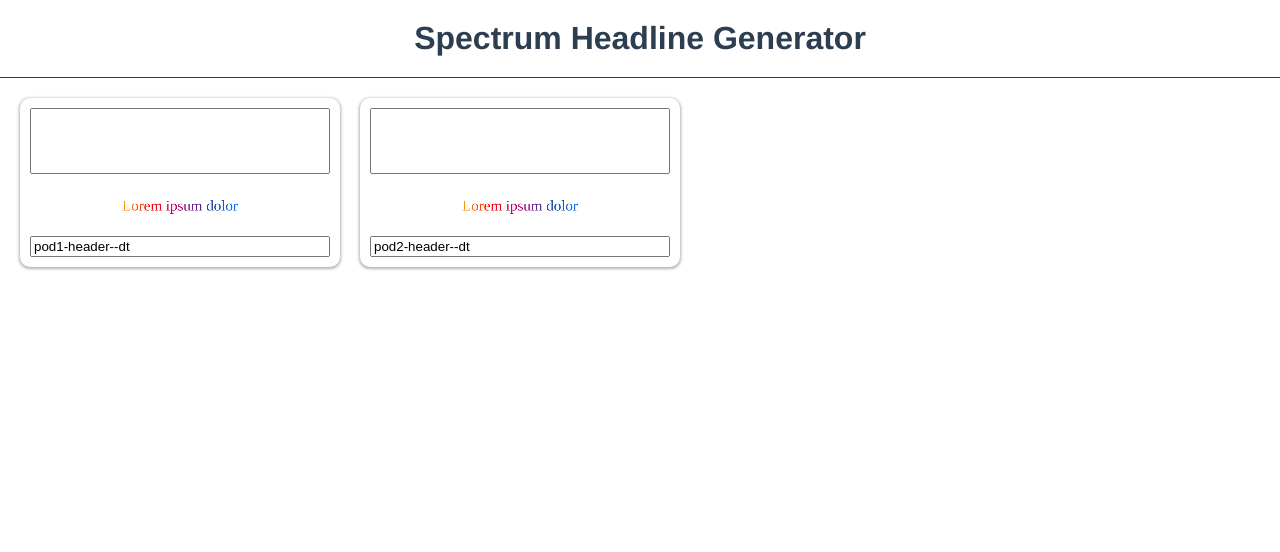
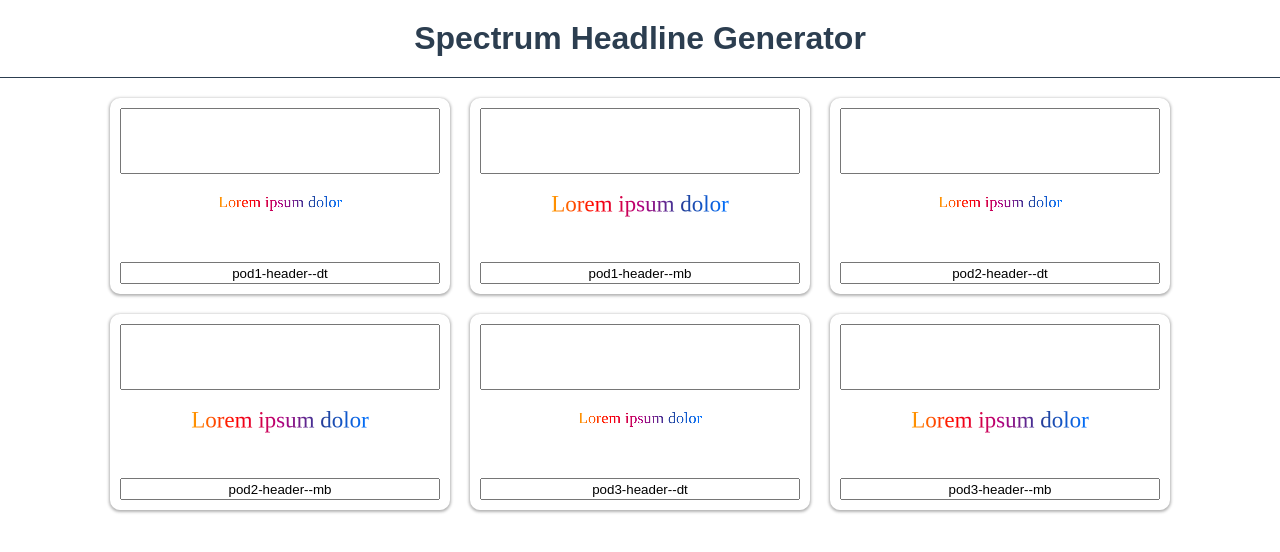
Before and after one commit to gj-wes/spectrum-headline-gen, a Vue app: page / in a window 1280 px wide. Shown: the top 552 px of the page. Built offline with nearby package versions, Linux system fonts and the light colour scheme.

Commit message:
commit to add to gitlab

```diff
--- a/package.json
+++ b/package.json
@@ -10,7 +10,7 @@
   "dependencies": {
     "core-js": "^3.6.5",
     "fabric": "^4.6.0",
-    "uuidv4": "^6.2.12",
+    "uuid": "^8.3.2",
     "vue": "^3.0.0"
   },
   "devDependencies": {
--- a/src/App.vue
+++ b/src/App.vue
@@ -1,32 +1,37 @@
 <template>
   <Header />
   <main class="stv-grid">
-    <GenItem :filename="file1" :id="uuid"/>
-    <GenItem :filename="file2" :id="uuid"/>
+    <STVItem v-for="(item, ind) of sundayTVItems" :filename="item" :id="uuid" :key="ind"/>
   </main>
 </template>
 
 <script>
 import Header from './components/Header.vue'
-import GenItem from './components/GenItem.vue'
+import STVItem from './components/STVItem.vue'
 
-import { uuid } from 'uuidv4';
+import { v4 as uuidv4 } from 'uuid';
 
 export default {
   name: 'App',
   components: {
     Header,
-    GenItem
+    STVItem
   },
   data() {
     return {
-      file1: 'pod1-header--dt',
-      file2: 'pod2-header--dt',
+      sundayTVItems: [
+        'pod1-header--dt',
+        'pod1-header--mb',
+        'pod2-header--dt',
+        'pod2-header--mb',
+        'pod3-header--dt',
+        'pod3-header--mb',
+      ]
     }
   },
-  method: {
+  computed: {
     uuid() {
-      return uuid()
+      return uuidv4()
     }
   }
 }
@@ -35,8 +40,9 @@ export default {
 <style>
 .stv-grid {
   display: grid;
-  grid-template-columns: repeat(auto-fill, 320px);
+  grid-template-columns: repeat(auto-fill, 340px);
   gap: 2rem;
+  place-content: center;
   padding: 2rem;
 }
 </style>
--- a/src/assets/global.css
+++ b/src/assets/global.css
@@ -11,7 +11,7 @@ html {
 
 body {
   margin: 0;
-  font-family: Avenir, Helvetica, Arial, sans-serif;
+  font-family: 'Sky Text', Arial, sans-serif;
   -webkit-font-smoothing: antialiased;
   -moz-osx-font-smoothing: grayscale;
   text-align: center;
--- a/src/components/GenItem.vue
+++ b/src/components/STVItem.vue
@@ -26,10 +26,37 @@ export default {
     updateCanvas() {
       // clear canvas
       this.canvasContext.clearRect(0, 0, this.canvasWidth, this.canvasHeight)
-      // add new text
-      this.canvasContext.fillText(this.inputText, this.canvasWidth / 2, 0)
-      // resize gradient
-      this.textWidth = this.canvasContext.measureText(this.inputText).width;
+
+      // check for multiple lines
+      if (this.inputText.includes('\n')) {
+
+        // add multiple lines
+        const lines = this.inputText.split('\n')
+
+        const longest = lines.reduce((longest, currentWord) => {
+          return currentWord.length > longest.length ? currentWord : longest;
+        }, "");
+        let linePosition = 0;
+
+        for (const line of lines) {
+          this.canvasContext.fillText(line, this.canvasWidth / 2, linePosition)
+          linePosition += 48
+
+          // set textWidth to length of longest line
+          if (line.length === longest.length) {
+            this.textWidth = this.canvasContext.measureText(line).width;
+          }
+        }
+
+      } else {
+
+        // add single line
+        this.canvasContext.fillText(this.inputText, this.canvasWidth / 2, 0)
+        // resize textWidth for gradient
+        this.textWidth = this.canvasContext.measureText(this.inputText).width;
+      }
+
+
       this.canvasContext.fillStyle = this.updateGradient();
     },
     updateGradient() {
@@ -56,9 +83,17 @@ export default {
   },
   mounted() {
     this.filenameText = this.filename
+    let fontSize = "";
     // set canvas dimensions
-    this.canvasWidth = 1200
-    this.canvasHeight = 68
+    if (this.filename.endsWith('--mb')) {
+      this.canvasWidth = 640
+      this.canvasHeight = 96
+      fontSize = "46px 'Sky Text'"
+    } else {
+      this.canvasWidth = 1200
+      this.canvasHeight = 68
+      fontSize = "60px 'Sky Text'"
+    }
     this.$refs[`canvas-${this.id}`].width = this.canvasWidth
     this.$refs[`canvas-${this.id}`].height = this.canvasHeight
 
@@ -66,10 +101,10 @@ export default {
     this.canvasContext = this.$refs[`canvas-${this.id}`].getContext('2d')
 
     // set font style and placeholder text
-    this.canvasContext.font = "60px 'Sky Text'"
+    this.canvasContext.font = fontSize
     this.canvasContext.textBaseline = "top"
     this.canvasContext.textAlign = "center"
-    const textPlacehold = 'Lorem ipsum dolor';
+    const textPlacehold = 'Lorem ipsum dolor'
 
     // apply gradient
     this.textWidth = this.canvasContext.measureText(textPlacehold).width;
@@ -86,10 +121,15 @@ export default {
     padding: 1rem;
     border-radius: 1rem;
     box-shadow: 0 1px 3px 1px rgba(0, 0, 0, 0.3);
+
+    display: grid;
+    grid-template-columns: 1fr;
+    grid-template-rows: 66px auto 22px;
   }
   .text-input {
     width: 100%;
     resize: none;
+    text-align: center;
   }
   .preview {
     margin: 2rem 0;
@@ -101,5 +141,6 @@ export default {
   }
   .filename-input {
     width: 100%;
+    text-align: center;
   }
 </style>
```
Also changed, not shown: 1 other file (tests, documents, lock files or other folders).
